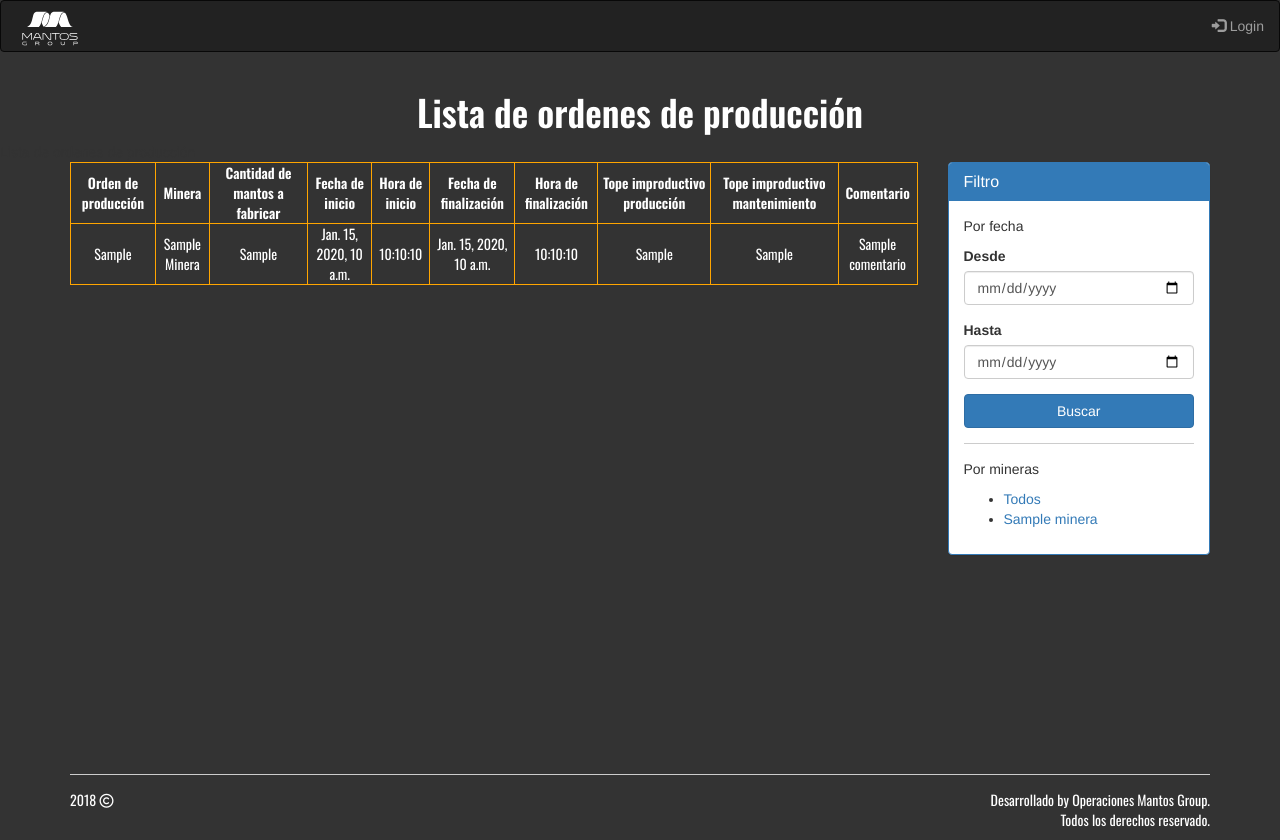
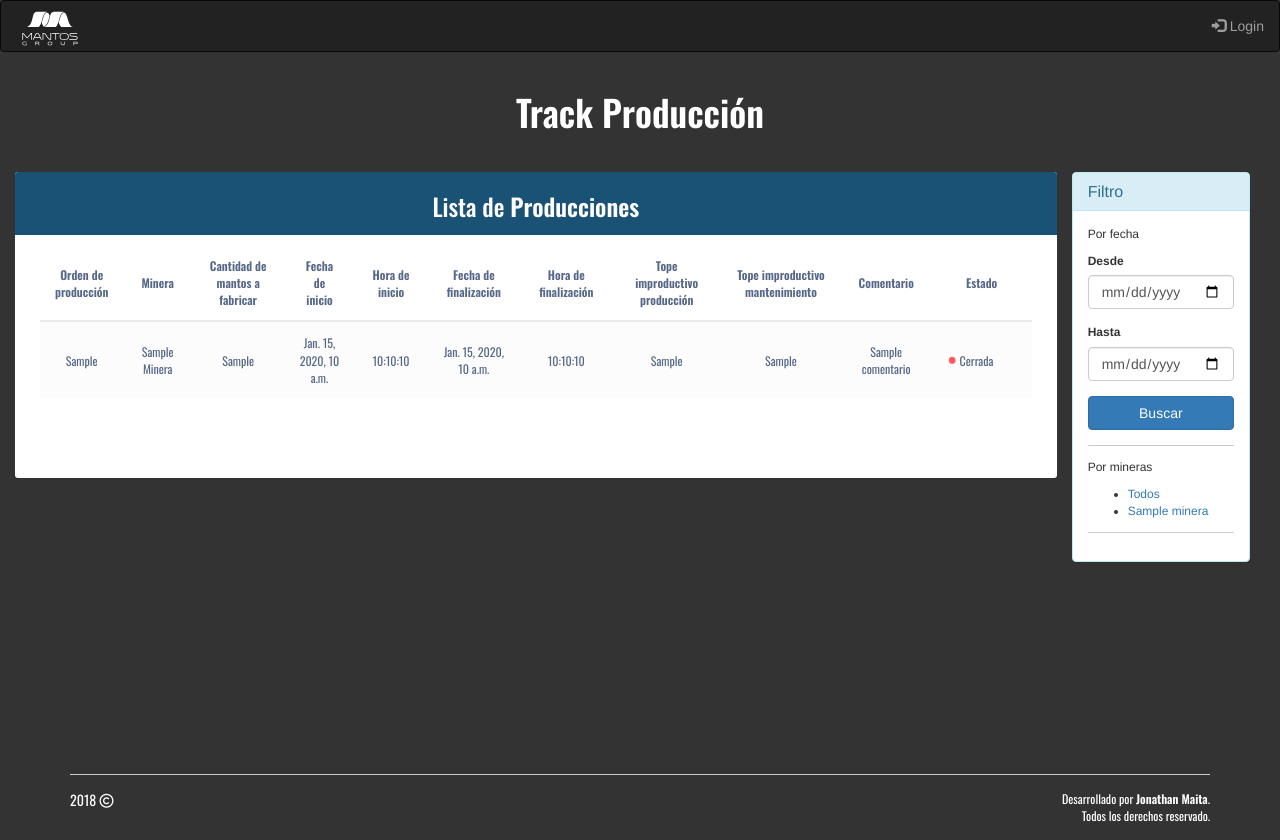
Before and after one commit to Jonamaita/TrackMantos, a Django app: template templates/producciones/producciones_list.html in a window 1280 px wide. Run offline with Django 3.2, Linux system fonts and the light colour scheme; the template is opened without the code that fills it: most values are stand-ins (such as "Sample title", 1, 10 or a date in 2020); some libraries are stand-ins or nearby versions.

Commit message:
Update: Se modifican las tablas de cada vista para la visualización de datos y se modificó el css para dar formato a las tablas.

```diff
--- a/static/css/main.css
+++ b/static/css/main.css
@@ -109,15 +109,33 @@
 
 
 	}
-table, th, td {
-  border: 1px solid orange;
-  border-collapse: collapse;
-  text-align: center;
-}
+
 button,a{
 	transition: 0.3s;
 
 }
+
+.link-red{
+	color:#E31F1F;
+}
+.link-red:hover{
+	color:red;
+}
+
+.link-blue{
+	color:#246591;
+}
+
+.link-green{
+	color: #31C038;
+}
+.link-green:hover{
+	color: #06EF11;
+}
+.display-flex{
+	display: flex;
+}
+
 hr {
 	display: block;
 	height: 1px;
@@ -192,3 +210,112 @@
 	max-height: 0px;
 	transition: max-height 1s, opacity 0.3s, visibility 0.3s linear;
 }
+
+
+/* Tablas*/
+
+.table-wrapper {
+				background: #fff;
+				padding: 20px 25px;
+				margin: 30px 0;
+				border-radius: 3px;
+				box-shadow: 0 1px 1px rgba(0,0,0,.05);
+				color:#566787;
+		}
+	.table-title {
+		padding-bottom: 15px;
+		background: #1A5276;
+		color: #fff;
+		padding: 16px 30px;
+		margin: -20px -25px 10px;
+		border-radius: 3px 3px 0 0;
+		}
+		.table-title h2 {
+		margin: 5px 0 0;
+		font-size: 24px;
+	}
+	table.table tr th, table.table tr td {
+		border-color: #e9e9e9;
+		padding: 12px 15px;
+		vertical-align: middle;
+		text-align: center;
+		}
+	table.table tr th:first-child {
+		width: 60px;
+	}
+	table.table tr th:last-child {
+		width: 100px;
+	}
+		table.table-striped tbody tr:nth-of-type(odd) {
+			background-color: #fcfcfc;
+	}
+	table.table-striped.table-hover tbody tr:hover {
+		background: #D6EEFF; /*hover file*/
+		color:black;
+	}
+		table.table th i {
+				font-size: 13px;
+				margin: 0 5px;
+				cursor: pointer;
+		}
+		table.table td:last-child i {
+		opacity: 0.9;
+		font-size: 22px;
+				margin: 0 5px;
+		}
+	 .status {
+		font-size: 30px;
+		margin: 2px 2px 0 0;
+		display: inline-block;
+		vertical-align: middle;
+		line-height: 10px;
+	}
+		.text-success {
+				color: #10c469;
+		}
+		.text-info {
+				color: #62c9e8;
+		}
+		.text-warning {
+				color: #FFC107;
+		}
+		.text-danger {
+				color: #ff5b5b;
+		}
+		.pagination {
+				float: right;
+				margin: 0 0 5px;
+		}
+		.pagination li a {
+				border: none;
+				font-size: 13px;
+				min-width: 30px;
+				min-height: 30px;
+				color: #999;
+				margin: 0 2px;
+				line-height: 30px;
+				border-radius: 2px !important;
+				text-align: center;
+				padding: 0 6px;
+		}
+		.pagination li a:hover {
+				color: #666;
+		}
+		.pagination li.active a, .pagination li.active a.page-link {
+				background: #03A9F4;
+		}
+		.pagination li.active a:hover {
+				background: #0397d6;
+		}
+	.pagination li.disabled i {
+				color: #ccc;
+		}
+		.pagination li i {
+				font-size: 16px;
+				padding-top: 6px
+		}
+		.hint-text {
+				float: left;
+				margin-top: 10px;
+				font-size: 13px;
+		}
--- a/templates/base/base.html
+++ b/templates/base/base.html
@@ -13,6 +13,7 @@
 		<link href="{% static 'css/animate.css' %}" rel="stylesheet"/>
 		<link href="https://fonts.googleapis.com/css?family=Oswald:400,500,600" rel="stylesheet"/>
 		<link href="{% static 'imgs/logo_mantos.png'%}" rel="icon" type="image/png"/>
+		<script src="https://kit.fontawesome.com/82480ceb46.js" crossorigin="anonymous"></script>
 		{% block head %}
 		{% endblock head %}
 	</head>
@@ -166,19 +167,17 @@
 						<li class="fa fa-copyright">
 						</li>
 					</div>
-					<div class="col-md-6 col-sm-6 col-xs-6 text-right">
+					<div class="col-md-6 col-sm-6 col-xs-6 text-right" style="font-size:12px">
 						<p>
-							Desarrollado by Operaciones Mantos Group.
-							<br/>
-							Todos los derechos reservado.
+						Desarrollado por <b>Jonathan Maita</b>.
+						<br/>
+						Todos los derechos reservado.
 						</p>
 					</div>
 				</div>
 			</div>
 		</footer>
 		{% endblock footer %}
-		<script src="https://use.fontawesome.com/66786629b2.js">
-		</script>
 		<script src="https://ajax.googleapis.com/ajax/libs/jquery/3.4.1/jquery.min.js">
 		</script>
 		<script src="https://maxcdn.bootstrapcdn.com/bootstrap/3.4.0/js/bootstrap.min.js">
--- a/templates/producciones/producciones_list.html
+++ b/templates/producciones/producciones_list.html
@@ -1,12 +1,16 @@
 {% extends "base/base.html" %}
 {% block content %}
-{% block title_page %}
-Lista de ordenes de producción
-{% endblock title_page %}
-<div class="container">
+<div class="container-fluid" style="font-size:12px">
+	<div class="table-wrapper col-md-10 lemon text-center">
+		 <div class="table-title">
 				<div class="row">
-		<div class="col-md-9 lemon text-center">
-			<table class="" style="width: 100%">
+					<div class="col-md-12 text-center">
+						<h2>Lista de <b>Producciones</b></h2>
+					</div>
+				</div>
+			</div>
+			<div style="overflow-x:auto;">
+			<table class="table table-striped table-hover" style="width: 100%">
 				<thead class="">
 					<tr>
 						<th>
@@ -39,6 +43,9 @@
 						<th>
 							Comentario
 						</th>
+						<th>
+							Estado
+						</th>
 						{% if user.is_staff %}
 						<th>
 							Acciones
@@ -51,40 +58,60 @@
 					{% for producciones in object_list %}
 					<tr>
 						<td>
-							{{producciones.orden_produccion}}
+							{{producciones.orden_produccion|default:"-"}}
 						</td>
 						<td>
-							{{producciones.minera | title}}
+							{{producciones.minera|title|default:"-"}}
 						</td>
 						<td>
-							{{producciones.cantidad_mantos}}
+							{{producciones.cantidad_mantos|default:"-"}}
 						</td>
 						<td>
-							{{producciones.fecha_inicio}}
+							{{producciones.fecha_inicio|default:"-"}}
 						</td>
 						<td>
-							{{producciones.hora_inicio|time:"H:i:s"}}
+							{{producciones.hora_inicio|time:"H:i:s"|default:"-"}}
 						</td>
 						<td>
-							{{producciones.fecha_finalizacion}}
+							{{producciones.fecha_finalizacion|default:"-"}}
 						</td>
 						<td>
-							{{producciones.hora_finalizacion|time:"H:i:s"}}
+							{{producciones.hora_finalizacion|time:"H:i:s"|default:"-"}}
 						</td>
 						<td>
-							{{producciones.tope_improductivo_produccion}}
+							{{producciones.tope_improductivo_produccion|default:"-"}}
 						</td>
 						<td>
-							{{producciones.tope_improductivo_mantenimiento}}
+							{{producciones.tope_improductivo_mantenimiento|default:"-"}}
 						</td>
 						<td>
-							{{producciones.comentario}}
+							{{producciones.comentario|default:"-"}}
+						</td>
+						<td>
+							<div class="display-flex">
+							{% if producciones.hora_inicio and not producciones.hora_finalizacion %}
+
+							<span class="status text-success">&bull;</span>
+							Abierta
+
+							{% elif producciones.hora_inicio and producciones.hora_finalizacion %}
+
+							<span class="status text-danger">&bull;</span>
+							Cerrada
+
+							{% else %}
+
+							<span class="status text-warning">&bull;</span>
+							Sin iniciar
+
+							{% endif %}
+							</div>
+
 						</td>
 						{% if user.is_staff %}
 						<td>
-							<a class="btn btn-primary margin-btn" href="{% url 'producciones:producciones_edit' producciones.id %}" title="Editar">
-								Editar
-							</a>
+							<a class="link-blue" href="{% url 'producciones:producciones_edit' producciones.id %}" data-toggle="tooltip" title="Editar">
+								<i class="fas fa-edit"></i></a>
 							<!-- <a class="btn btn-danger" href="{}" title="Eliminar">
 								Eliminar
 							</a>-->
@@ -99,6 +126,7 @@
 					{% endif %}
 				</tbody>
 			</table>
+		</div>
 			<ul class="pager">
 				<li>
 					{% if page_obj.has_previous %}
@@ -116,8 +144,9 @@
 				</li>
 			</ul>
 		</div>
-		<div class="col-md-3">
-			<div class="panel panel-primary ">
+
+	<div class="col-md-2" style="margin-top: 30px">
+		<div class="panel panel-info ">
 			<div class="panel-heading">
 				<h3 class="panel-title">
 					Filtro
@@ -134,7 +163,6 @@
 								Desde
 							</label>
 							<input class="form-control" id="date_since_producciones" name="fecha_inicio__gte" type="date" value="{{context_fecha_gte}}">
-								</input>
 						</div>
 					</div>
 					<div class="form-row">
@@ -143,19 +171,16 @@
 								Hasta
 							</label>
 							<input class="form-control" id="date_until_producciones" name="fecha_inicio__lte" type="date" value="{{context_fecha_lte}}">
-								</input>
 						</div>
 					</div>
 					<div class="form-row">
 						<div class="form-group ">
 							<input id="fecha_query_string_producciones" type="hidden" value="?{{filtro_fecha_query_string}}">
-								</input>
 						</div>
 					</div>
 					<div class="submit-row">
 						<div class="form-group">
 							<input class="btn btn-primary btn-block" onclick="datefilter_apply(event, 'fecha_query_string_producciones', 'filtro_fecha_producciones')" type="submit" value="Buscar">
-								</input>
 						</div>
 					</div>
 				</form>
@@ -177,8 +202,7 @@
 						</li>
 						{% endfor %}
 					</ul>
-					</hr>
-				</div>
+				<hr>
 			</div>
 		</div>
 	</div>
@@ -195,4 +219,10 @@
 
 }
 </script>
+<script type="text/javascript">
+	//Script para que title salga como burbuja en los link
+	$(document).ready(function(){
+	$('[data-toggle="tooltip"]').tooltip();
+	});
+</script>
 {% endblock extrajs %}
```
Also changed, not shown: templates/improductivos/improductivos_form_delete.html (+12 -12 lines), templates/improductivos/improductivos_list.html (+33 -22 lines), templates/improductivos/improductivos_list_solve.html (+24 -13 lines), templates/producciones/producciones_list_init_closed.html (+30 -16 lines). Lines whose indentation alone changed are shown as unchanged.
